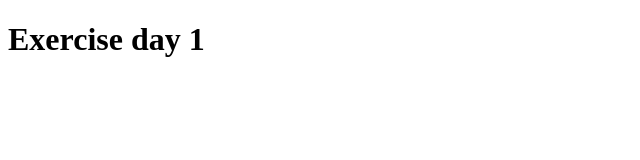
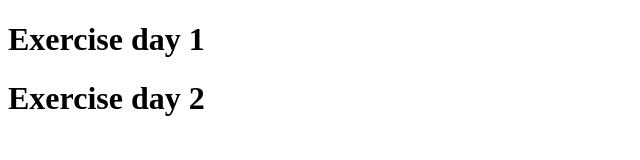
Before and after one commit to dostonbekdev1/old-javascript, a plain HTML site: page index.html in a window 1280 px wide. Shown: the whole page, without its empty margins (0-640 px from the left). Drawn offline with Linux system fonts and the light colour scheme.

Commit message:
exercise day 2

```diff
--- a/index.html
+++ b/index.html
@@ -8,5 +8,6 @@
 </head>
 <body>
      <h1>Exercise day 1</h1>
+     <h1>Exercise day 2</h1>
 </body>
 </html>
```
